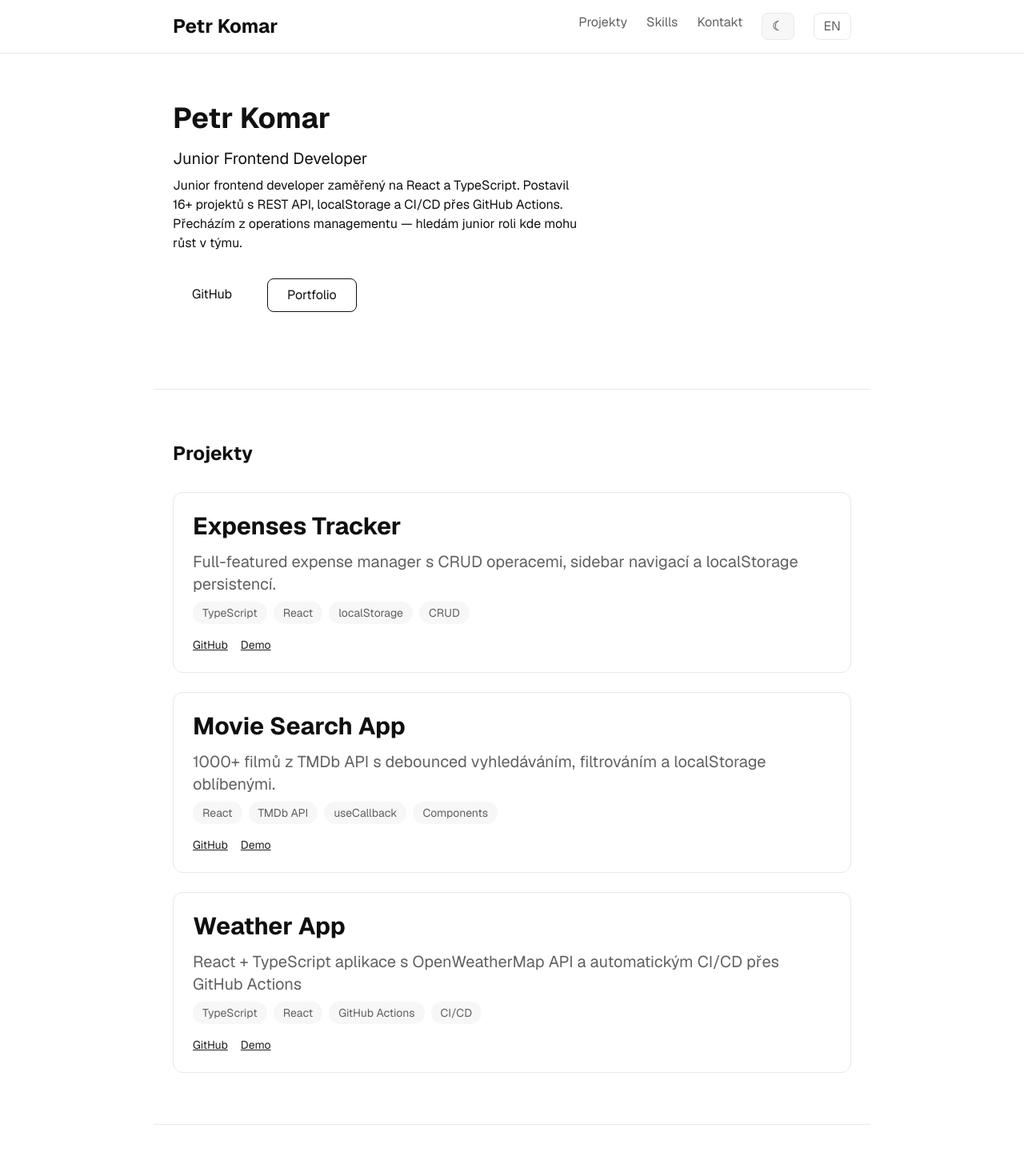
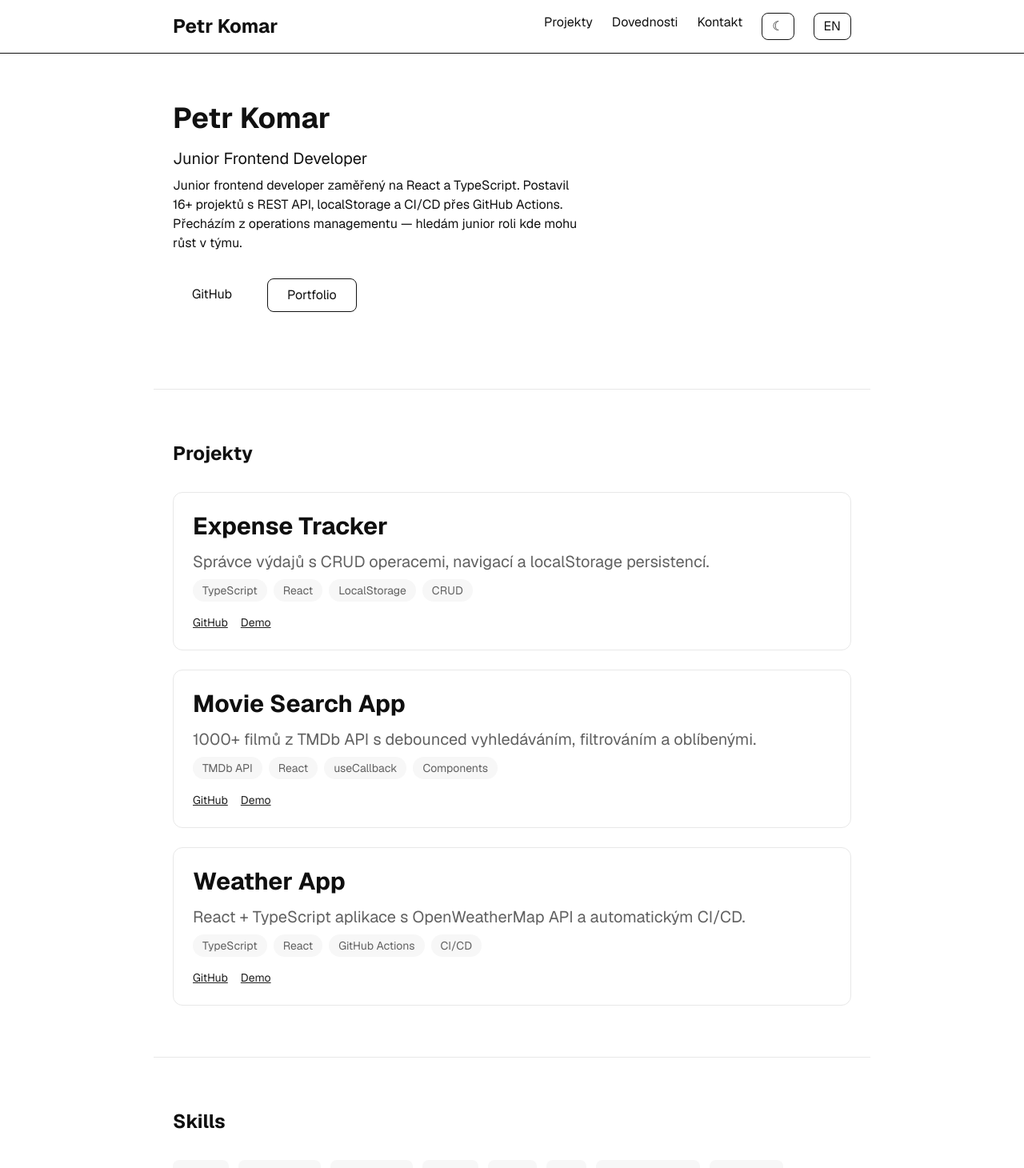
Before and after one commit to LazyTanakaS/Next.js-, a Next.js app: page / in a window 1280 px wide. Shown: the top 1460 px of the page at 80% size. Built offline with nearby package versions, Linux system fonts and the light colour scheme.

Commit message:
Add full i18n — CS/EN for navbar, hero, projects

```diff
--- a/app/components/Hero.tsx
+++ b/app/components/Hero.tsx
@@ -1,11 +1,11 @@
 "use client";
 
 import { useLang } from "../context/LanguageContext";
-import { transitions } from "../i18n/translations";
+import { translations } from "../i18n/translations";
 
 export default function Hero() {
   const { lang } = useLang();
-  const t = transitions[lang];
+  const t = translations[lang];
 
   return (
     <section className="max-w-4xl mx-auto px-6 pt-32 pb-24">
--- a/app/components/Navbar.tsx
+++ b/app/components/Navbar.tsx
@@ -2,18 +2,20 @@
 
 import { useTheme } from "./ThemeProvider";
 import { useLang } from "../context/LanguageContext";
+import { translations } from "../i18n/translations";
 
 export default function Navbar() {
   const { theme, setTheme } = useTheme();
   const { lang, setLang } = useLang();
+  const t = translations[lang];
 
   const isDark = theme === "dark";
 
   return (
-    <nav className="fixed top-0 z-10 w-full border-b border-[var(--border)] bg-[color-mix(in_srgb,var(--background)_86%,transparent)] backdrop-blur-md">
+    <nav className="fixed top-0 z-10 w-full border-b border-[--border] bg-[color-mix(in_srgb,var(--background)_86%,transparent)] backdrop-blur-md">
       <div className="max-w-4xl mx-auto px-6 py-4 flex justify-between items-center">
         <div className="flex gap-6">
-          <h3 className="text-2xl font-bold text-[var(--text-strong)]">
+          <h3 className="text-2xl font-bold text-[--text-strong]">
             Petr Komar
           </h3>
         </div>
@@ -21,26 +23,26 @@ export default function Navbar() {
         <div className="flex gap-6">
           <a
             href="#projekty"
-            className="text-[var(--text-muted)] hover:text-[var(--text-strong)] transition-colors"
+            className="text-[--text-muted] hover:text-[--text-strong] transition-colors"
           >
-            Projekty
+            {t.nav.projects}
           </a>
           <a
             href="#skills"
-            className="text-[var(--text-muted)] hover:text-[var(--text-strong)] transition-colors"
+            className="text-[--text-muted] hover:text-[--text-strong] transition-colors"
           >
-            Skills
+            {t.nav.skills}
           </a>
           <a
             href="#kontakt"
-            className="text-[var(--text-muted)] hover:text-[var(--text-strong)] transition-colors"
+            className="text-[--text-muted] hover:text-[--text-strong] transition-colors"
           >
-            Kontakt
+            {t.nav.contact}
           </a>
 
           <button
             onClick={() => setTheme(isDark ? "light" : "dark")}
-            className="px-3 py-1 rounded-lg border border-[var(--border)] bg-[var(--surface)] text-[var(--text-strong)] hover:bg-[var(--surface-elevated)] transition-colors"
+            className="px-3 py-1 rounded-lg border border-[--border] bg-[--surface] text-[--text-strong] hover:bg-[--surface-elevated] transition-colors"
             aria-label="Toggle color theme"
           >
             {isDark ? "☀" : "☾"}
@@ -48,7 +50,7 @@ export default function Navbar() {
 
           <button
             onClick={() => setLang(lang === "cs" ? "en" : "cs")}
-            className="px-3 py-1 rounded-lg border border-[var(--border)] text-[var(--text-muted)]"
+            className="px-3 py-1 rounded-lg border border-[--border] text-[--text-muted]"
           >
             {lang === "cs" ? "EN" : "CS"}
           </button>
--- /dev/null
+++ b/app/components/ProjectSections.tsx
@@ -0,0 +1,44 @@
+"use client";
+
+import { useLang } from "../context/LanguageContext";
+import { translations, Lang } from "../i18n/translations";
+import ProjectCard from "./ProjectCard";
+
+export default function ProjectSection() {
+  const { lang } = useLang();
+  const t = translations[lang];
+
+  return (
+    <section id="#projekty" className="max-w-4xl mx-auto px-6 py-16">
+      <h2 className="mb-8 text-2xl font-bold text-[--text-strong]">
+        {t.sections.projects}
+      </h2>
+
+      <div className="grid grid-cols-1 gap-6">
+        <ProjectCard
+          title={t.projects.expenseTracker.title}
+          description={t.projects.expenseTracker.description}
+          tags={["TypeScript", "React", "LocalStorage", "CRUD"]}
+          demoUrl="https://lazytanakas.github.io/React-TypeScript/expenses-tracker/"
+          githubUrl="https://github.com/LazyTanakaS/React-TypeScript/tree/main/expenses-tracker"
+        />
+
+        <ProjectCard
+          title={t.projects.movieSearch.title}
+          description={t.projects.movieSearch.description}
+          tags={["TMDb API", "React", "useCallback", "Components"]}
+          demoUrl="https://lazytanakas.github.io/React-mini-projects/movie-search-app/"
+          githubUrl="https://github.com/LazyTanakaS/React-mini-projects"
+        />
+
+        <ProjectCard
+          title={t.projects.weatherApp.title}
+          description={t.projects.weatherApp.description}
+          tags={["TypeScript", "React", "GitHub Actions", "CI/CD"]}
+          demoUrl="https://lazytanakas.github.io/React-TypeScript/weather-app/"
+          githubUrl="https://github.com/LazyTanakaS/React-TypeScript/tree/main/weather-app"
+        />
+      </div>
+    </section>
+  );
+}
--- a/app/i18n/translations.ts
+++ b/app/i18n/translations.ts
@@ -1,10 +1,10 @@
 export type Lang = "cs" | "en";
 
-export const transitions = {
+export const translations = {
   cs: {
     nav: {
       projects: "Projekty",
-      skills: "Dovoednosti",
+      skills: "Dovednosti",
       contact: "Kontakt",
     },
     hero: {
@@ -14,13 +14,33 @@ export const transitions = {
       github: "GitHub",
       portfolio: "Portfolio",
     },
-    section: {
+    sections: {
       projects: "Projekty",
       skills: "Dovednosti",
       contact: "Kontakt",
     },
+    projects: {
+      expenseTracker: {
+        title: "Expense Tracker",
+        description:
+          "Správce výdajů s CRUD operacemi, navigací a localStorage persistencí.",
+      },
+      movieSearch: {
+        title: "Movie Search App",
+        description:
+          "1000+ filmů z TMDb API s debounced vyhledáváním, filtrováním a oblíbenými.",
+      },
+      weatherApp: {
+        title: "Weather App",
+        description:
+          "React + TypeScript aplikace s OpenWeatherMap API a automatickým CI/CD.",
+      },
+    },
+    contact: {
+      title: "Kontakt",
+      location: "Praha, Česká republika",
+    },
   },
-
   en: {
     nav: {
       projects: "Projects",
@@ -39,7 +59,28 @@ export const transitions = {
       skills: "Skills",
       contact: "Contact",
     },
+    projects: {
+      expenseTracker: {
+        title: "Expense Tracker",
+        description:
+          "Expense manager with CRUD operations, sidebar navigation and localStorage persistence.",
+      },
+      movieSearch: {
+        title: "Movie Search App",
+        description:
+          "1000+ movies from TMDb API with debounced search, filtering and favorites.",
+      },
+      weatherApp: {
+        title: "Weather App",
+        description:
+          "React + TypeScript app with OpenWeatherMap API and automated CI/CD.",
+      },
+    },
+    contact: {
+      title: "Contact",
+      location: "Prague, Czech Republic",
+    },
   },
 } as const;
 
-export type Translations = (typeof transitions)[Lang];
+export type Translations = (typeof translations)[Lang];
--- a/app/page.tsx
+++ b/app/page.tsx
@@ -4,6 +4,7 @@ import ProjectCard from "./components/ProjectCard";
 import SkillBadge from "./components/SkillBadge";
 import AnimatedSection from "./components/AnimatedSection";
 import Hero from "./components/Hero";
+import ProjectSection from "./components/ProjectSections";
 
 export default function Home() {
   return (
@@ -17,35 +18,7 @@ export default function Home() {
       <hr className="m-auto max-w-4xl border-[var(--border)]" />
 
       <AnimatedSection>
-        <section id="projekty" className="max-w-4xl mx-auto px-6 py-16  ">
-          <h2 className="mb-8 text-2xl font-bold text-[var(--text-strong)]">
-            Projekty
-          </h2>
-
-          <div className="grid grid-cols-1 gap-6">
-            <ProjectCard
-              title="Expenses Tracker"
-              description="Full-featured expense manager s CRUD operacemi, sidebar navigací a localStorage persistencí."
-              tags={["TypeScript", "React", "localStorage", "CRUD"]}
-              demoUrl="https://lazytanakas.github.io/React-TypeScript/expenses-tracker/"
-              githubUrl="https://github.com/LazyTanakaS/React-TypeScript/tree/main/expenses-tracker"
-            />
-            <ProjectCard
-              title="Movie Search App"
-              description="1000+ filmů z TMDb API s debounced vyhledáváním, filtrováním a localStorage oblíbenými."
-              tags={["React", "TMDb API", "useCallback", "Components"]}
-              demoUrl="https://lazytanakas.github.io/React-mini-projects/movie-search-app/"
-              githubUrl="https://github.com/LazyTanakaS/React-mini-projects"
-            />
-            <ProjectCard
-              title="Weather App"
-              description="React + TypeScript aplikace s OpenWeatherMap API a automatickým CI/CD přes GitHub Actions"
-              tags={["TypeScript", "React", "GitHub Actions", "CI/CD"]}
-              demoUrl="https://lazytanakas.github.io/React-TypeScript/weather-app/"
-              githubUrl="https://github.com/LazyTanakaS/React-TypeScript/tree/main/weather-app"
-            />
-          </div>
-        </section>
+        <ProjectSection />
       </AnimatedSection>
 
       <hr className="m-auto max-w-4xl border-[var(--border)]" />
```
